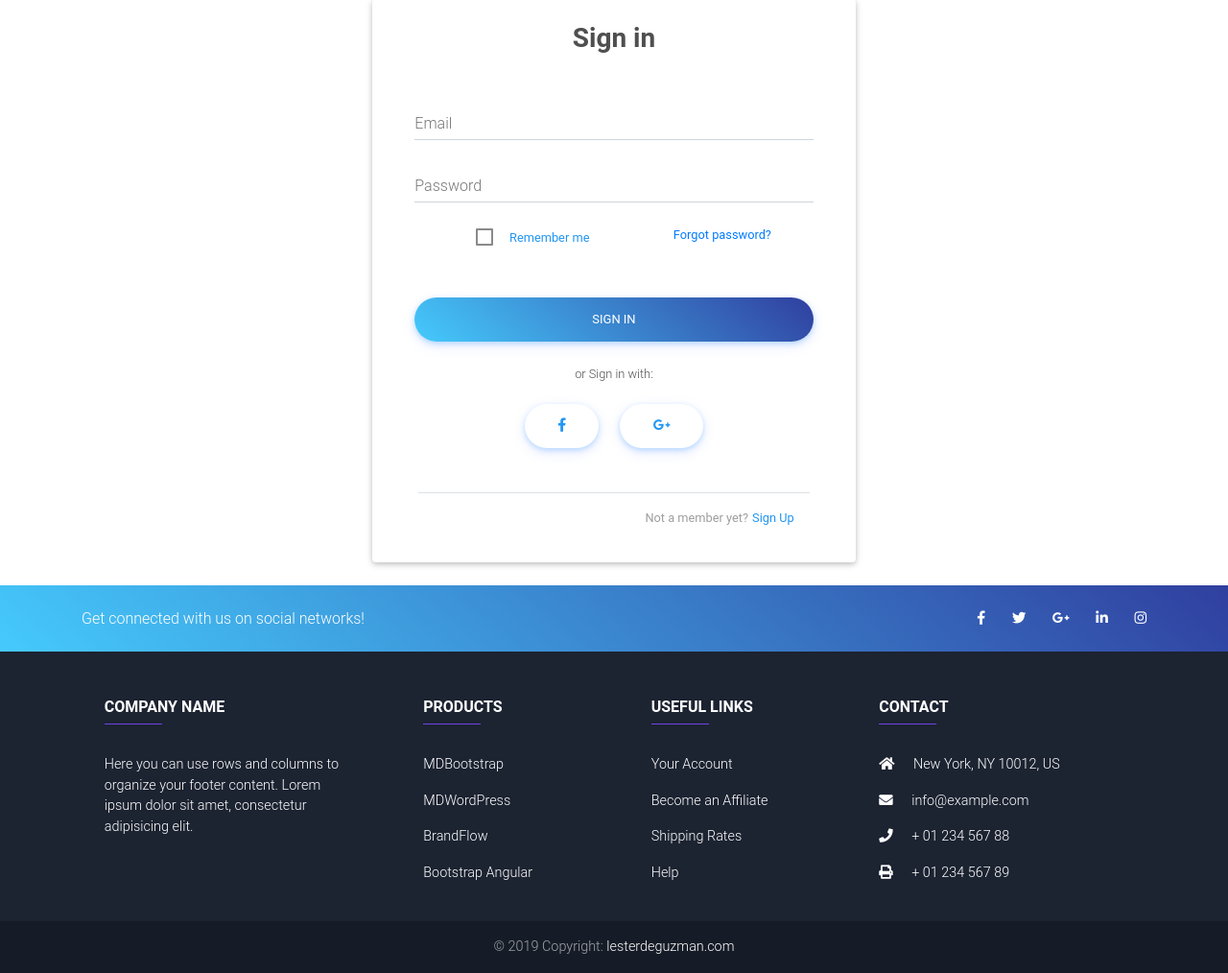
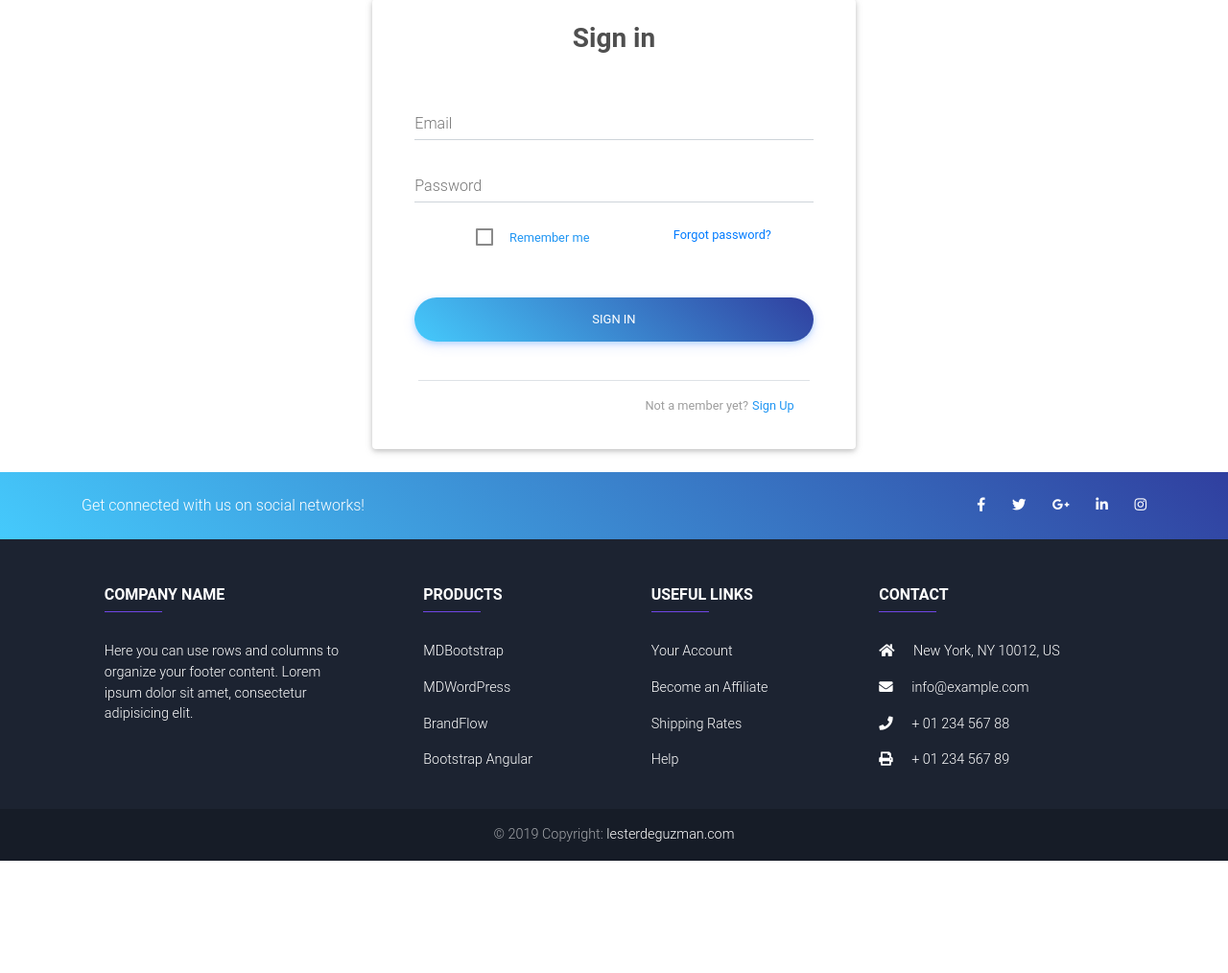
Before and after one commit to Lester016/Reverie, a Flask app: page /login in a window 1280 px wide. Shown: the part 91-1105 px from the top of the page at 96% size. After the commit the page ends 988 px from the top, so only its background shows below. Run offline with Flask 3, Linux system fonts and the light colour scheme; some libraries are stand-ins or nearby versions; some web fonts are replaced.

Commit message:
Delete non-functional btns

```diff
--- a/app/templates/login.html
+++ b/app/templates/login.html
@@ -50,21 +50,6 @@
                         <button type="submit" class="btn blue-gradient btn-block btn-rounded z-depth-1a">Sign
                             in</button>
                     </div>
-                    <p class="font-small dark-grey-text text-right d-flex justify-content-center mb-3 pt-2"> or Sign
-                        in
-                        with:</p>
-
-                    <div class="row my-3 d-flex justify-content-center">
-                        <!--Facebook-->
-                        <button type="submit"
-                            class="btn btn-white btn-rounded mr-md-3 z-depth-1a waves-effect waves-light">
-                            <i class="fab fa-facebook-f blue-text text-center"></i>
-                        </button>
-                        <!--Google +-->
-                        <button type="button" class="btn btn-white btn-rounded z-depth-1a">
-                            <i class="fab fa-google-plus-g blue-text"></i>
-                        </button>
-                    </div>
 
                 </div>
 
```
